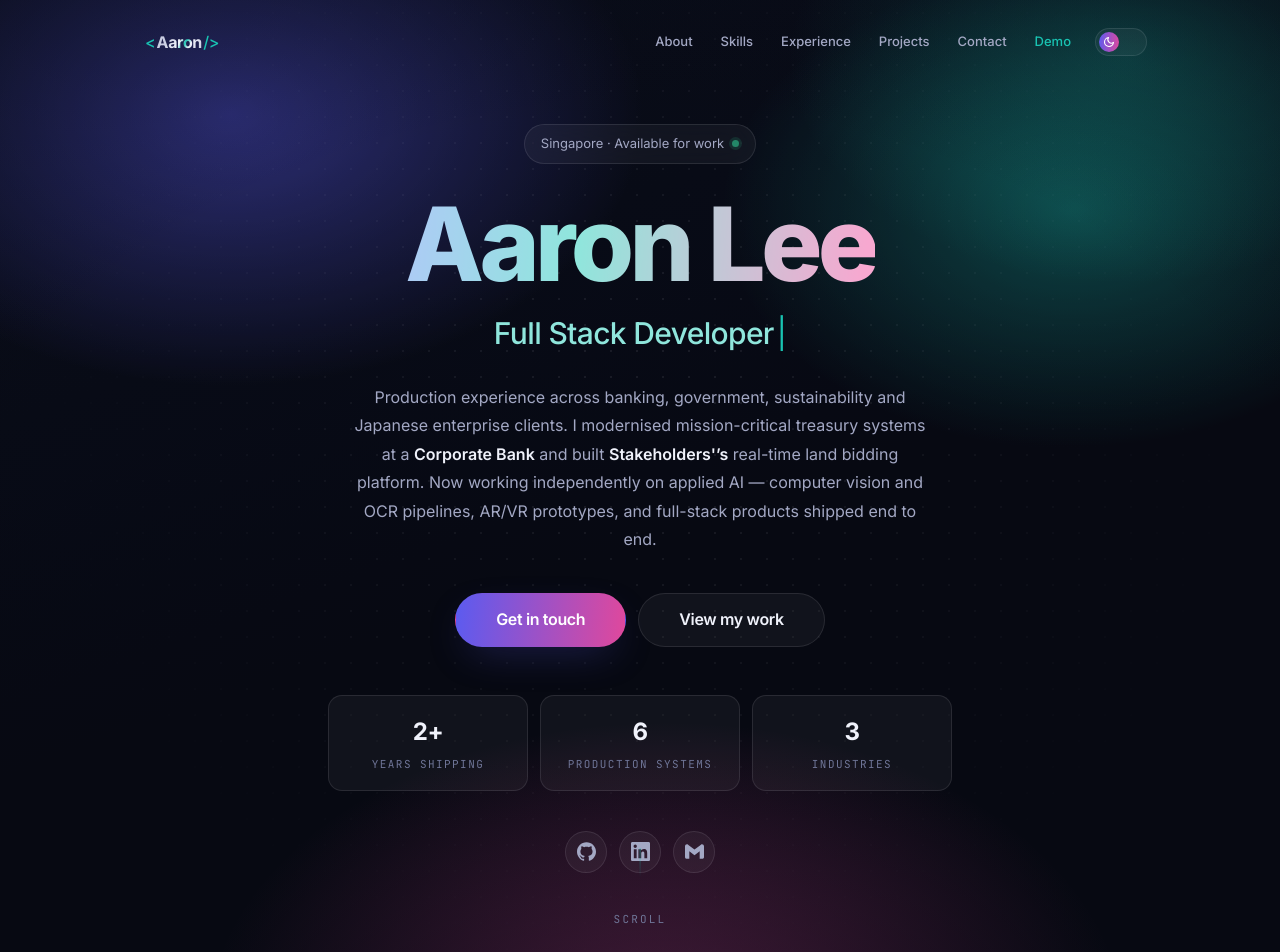
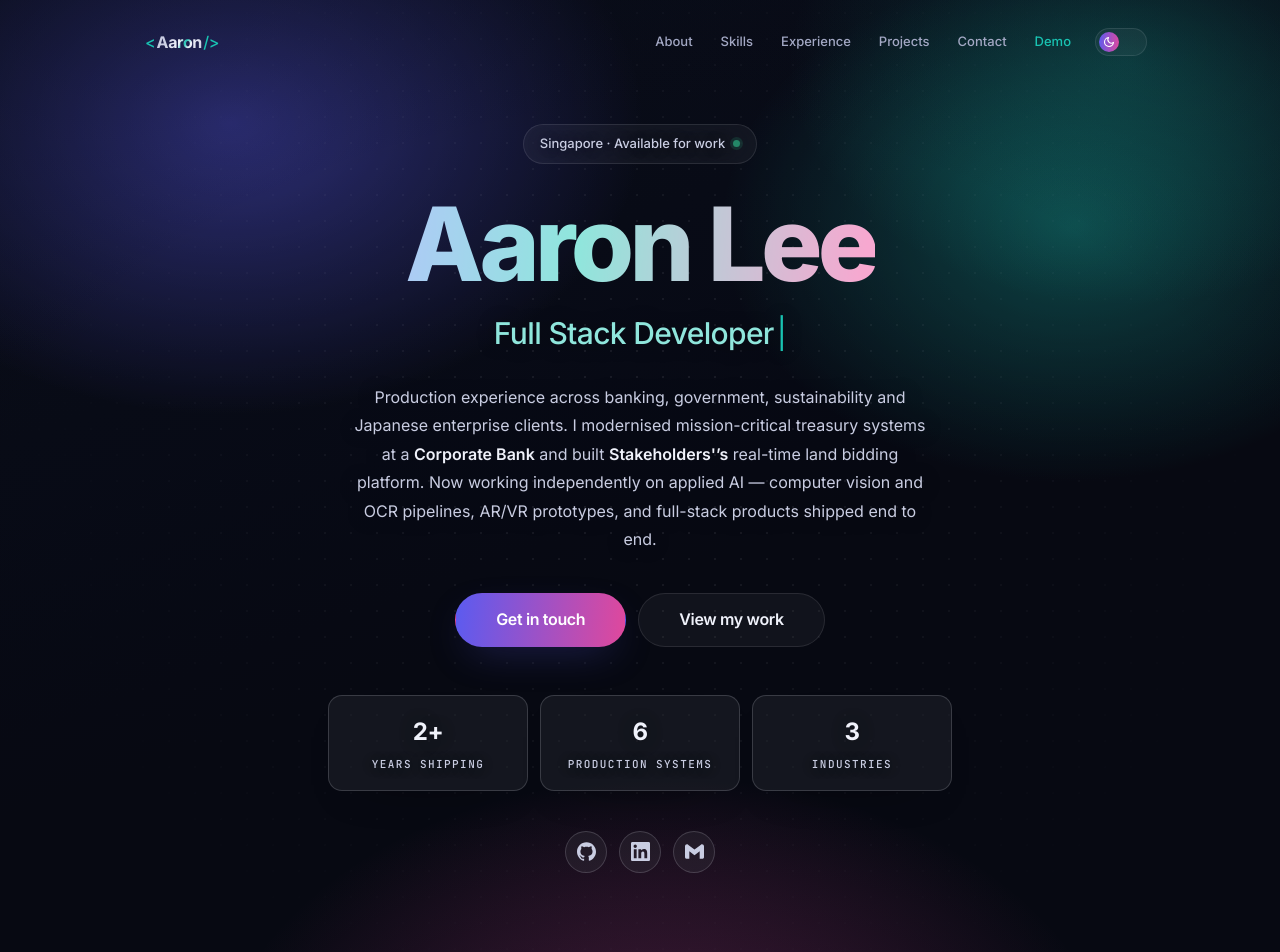
Before and after one commit to lylaaron98/Aaron-s_Portfolio, a React (Vite) app: page / in a window 1280 px wide. Shown: the top 952 px of the page. Built offline with nearby package versions, Linux system fonts and the light colour scheme; no server answers.

Commit message:
improve hero readability and scroll cue

```diff
--- a/src/components/sections/Hero/Hero.module.css
+++ b/src/components/sections/Hero/Hero.module.css
@@ -113,7 +113,10 @@
   backdrop-filter: blur(var(--glass-blur));
   -webkit-backdrop-filter: blur(var(--glass-blur));
   font-size: var(--text-sm);
-  color: var(--fg-mute);
+  color: var(--fg-soft);
+  font-weight: var(--weight-medium);
+  box-shadow: 0 10px 32px -24px rgb(0 0 0 / 0.75);
+  text-shadow: 0 1px 14px rgb(0 0 0 / 0.34);
 }
 
 .live {
@@ -166,7 +169,7 @@
   font-size: clamp(1.125rem, 2.6vw, 1.875rem);
   font-weight: var(--weight-medium);
   letter-spacing: var(--tracking-tight);
-  color: var(--fg-mute);
+  color: var(--fg-soft);
   margin-bottom: var(--space-5);
   min-height: 1.5em;
   display: flex;
@@ -174,6 +177,7 @@
   justify-content: center;
   gap: 0.1em;
   flex-wrap: wrap;
+  text-shadow: 0 1px 18px rgb(0 0 0 / 0.45);
 }
 
 .typewriter {
@@ -203,15 +207,25 @@
 
 .lede {
   max-width: 58ch;
-  color: var(--fg-mute);
+  color: var(--fg-soft);
   font-size: var(--text-md);
   line-height: var(--leading-relaxed);
   margin-bottom: var(--space-7);
+  text-shadow: 0 1px 20px rgb(0 0 0 / 0.38);
 }
 
 .lede strong {
   color: var(--fg);
   font-weight: var(--weight-semi);
+}
+
+:root[data-theme='light'] .pill,
+:root[data-theme='light'] .role,
+:root[data-theme='light'] .lede,
+:root[data-theme='light'] .statValue,
+:root[data-theme='light'] .statLabel,
+:root[data-theme='light'] .scrollCue {
+  text-shadow: 0 1px 18px rgb(255 255 255 / 0.68);
 }
 
 .actions {
@@ -238,10 +252,11 @@
   max-width: 200px;
   padding: var(--space-4);
   border-radius: var(--radius-md);
-  background: var(--surface);
-  border: 1px solid var(--line);
+  background: color-mix(in srgb, var(--surface-2) 78%, var(--bg) 22%);
+  border: 1px solid var(--line-strong);
   backdrop-filter: blur(var(--glass-blur));
   -webkit-backdrop-filter: blur(var(--glass-blur));
+  box-shadow: 0 18px 48px -36px rgb(0 0 0 / 0.85);
 }
 
 .statValue {
@@ -249,6 +264,7 @@
   font-weight: var(--weight-bold);
   letter-spacing: var(--tracking-tight);
   color: var(--fg);
+  text-shadow: 0 1px 16px rgb(0 0 0 / 0.42);
 }
 
 .statLabel {
@@ -256,8 +272,10 @@
   font-size: var(--text-2xs);
   letter-spacing: var(--tracking-mono);
   text-transform: uppercase;
-  color: var(--fg-dim);
+  color: var(--fg-soft);
+  font-weight: var(--weight-medium);
   margin-top: var(--space-1);
+  text-shadow: 0 1px 12px rgb(0 0 0 / 0.34);
 }
 
 /* ── Socials ─────────────────────────────────────────────────────────── */
@@ -265,6 +283,7 @@
   display: flex;
   gap: var(--space-3);
   justify-content: center;
+  margin-bottom: clamp(4.5rem, 9svh, 6.5rem);
 }
 
 .socials a {
@@ -273,11 +292,12 @@
   display: grid;
   place-items: center;
   border-radius: 50%;
-  color: var(--fg-mute);
-  background: var(--surface);
-  border: 1px solid var(--line);
+  color: var(--fg-soft);
+  background: color-mix(in srgb, var(--surface-2) 82%, var(--bg) 18%);
+  border: 1px solid var(--line-strong);
   backdrop-filter: blur(var(--glass-blur));
   -webkit-backdrop-filter: blur(var(--glass-blur));
+  box-shadow: 0 12px 32px -26px rgb(0 0 0 / 0.85);
   transition:
     color var(--dur-2) var(--ease-out),
     transform var(--dur-2) var(--ease-out),
@@ -295,25 +315,32 @@
 /* ── Scroll cue ──────────────────────────────────────────────────────── */
 .scrollCue {
   position: absolute;
-  bottom: var(--space-5);
+  bottom: max(0.75rem, env(safe-area-inset-bottom));
   left: 50%;
   transform: translateX(-50%);
   z-index: var(--z-raised);
   display: flex;
   flex-direction: column;
   align-items: center;
-  gap: var(--space-2);
+  gap: var(--space-1);
   font-family: var(--font-mono);
   font-size: var(--text-2xs);
   letter-spacing: var(--tracking-label);
   text-transform: uppercase;
-  color: var(--fg-dim);
+  color: var(--fg-soft);
+  font-weight: var(--weight-medium);
+  line-height: 1;
+  text-shadow: 0 1px 14px rgb(0 0 0 / 0.5);
 }
 
 .scrollLine {
   width: 1px;
-  height: 54px;
-  background: linear-gradient(to bottom, var(--brand), transparent);
+  height: clamp(28px, 5svh, 38px);
+  background: linear-gradient(
+    to bottom,
+    color-mix(in srgb, var(--brand) 90%, white 10%),
+    color-mix(in srgb, var(--brand) 18%, transparent)
+  );
   animation: heroSweep 2.4s var(--ease-in-out) infinite;
   transform-origin: top;
 }
@@ -344,6 +371,10 @@
   .scrollCue {
     display: none;
   }
+
+  .socials {
+    margin-bottom: 0;
+  }
 }
 
 @media (max-width: 480px) {
```
